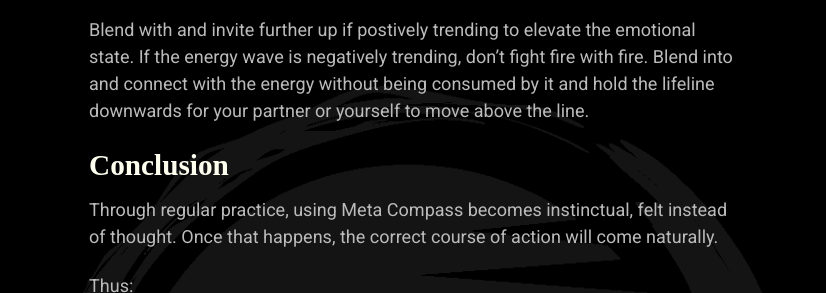
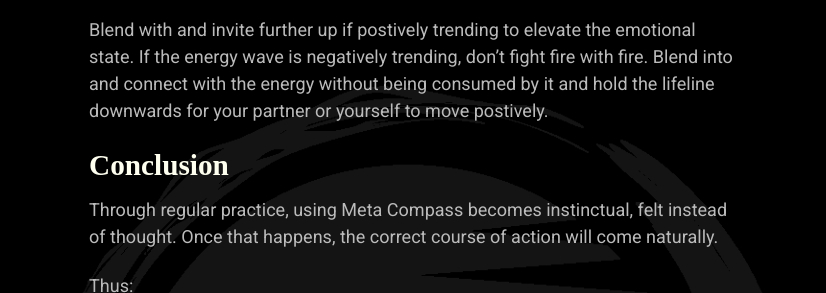
Before and after one commit to mindset-dojo/mindset-dojo.github.io, a Jekyll site: the page built from _forms/tone.md, in a window 1280 px wide and 900 px high, scrolled down 1836 px. Shown: the part 241-534 px from the top of the window, without its empty margins (229-1055 px from the left). Built offline with Jekyll 4.4.1, drawn with Linux system fonts in a browser that asks for light colours; some web fonts are replaced; some of the changed text lies outside the part shown.

Commit message:
fix(tone): language.

```diff
--- a/_forms/tone.md
+++ b/_forms/tone.md
@@ -56,7 +56,7 @@
 - **Negatively trending** (pride, fear, anger, shame, etc.): we are moving *away* from coherance.
 - **Positively trending** (love, reason, peace, enlightenment, etc.): we are moving *towards* coherance.
 
-Blend with and invite further up if postively trending to elevate the emotional state. If the energy wave is negatively trending, don't fight fire with fire. Blend into and connect with the energy without being consumed by it and hold the lifeline downwards for your partner or yourself to move above the line.
+Blend with and invite further up if postively trending to elevate the emotional state. If the energy wave is negatively trending, don't fight fire with fire. Blend into and connect with the energy without being consumed by it and hold the lifeline downwards for your partner or yourself to move postively.
 
 ### Conclusion
 
```
Also changed, not shown: other parts of _forms/tone.md (+1 -1 lines).
